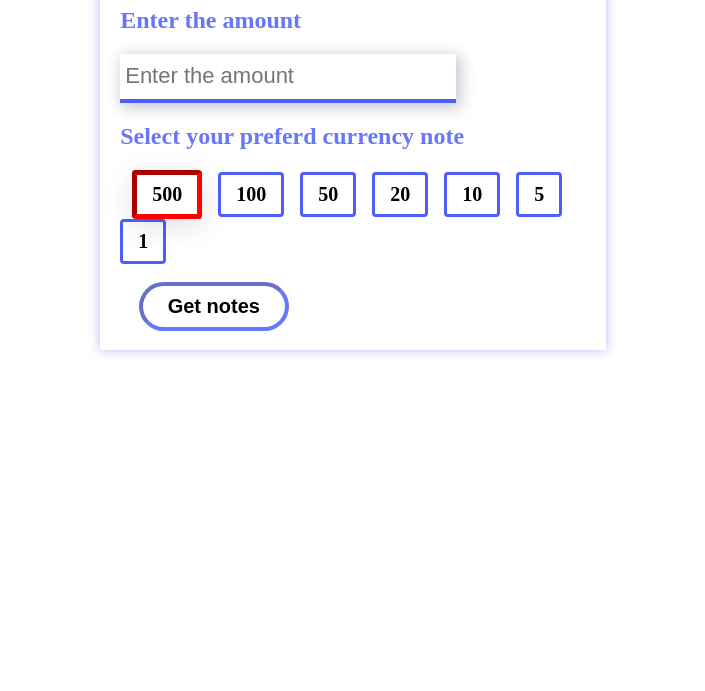
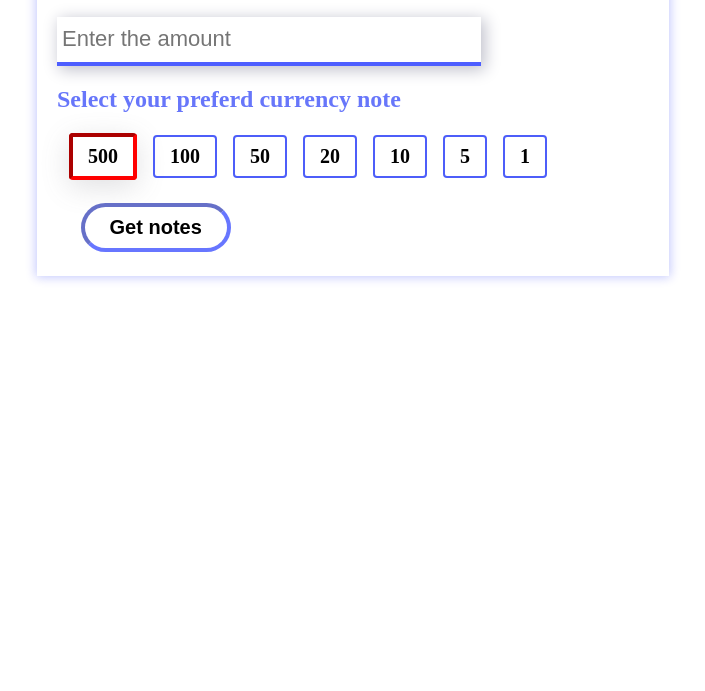
Before and after one commit to Dineshchelani/ATM-Machine, a plain HTML site: page index.html in a window 1280 px wide. Shown: the part 109-800 px from the top of the page, without its empty margins (287-992 px from the left). Drawn offline with Linux system fonts and the light colour scheme.

Commit message:
Update style.css

```diff
--- a/style.css
+++ b/style.css
@@ -1,6 +1,6 @@
 
 #mainScreen,#resultScreen{
-    width: 40%;
+    width: 50%;
     margin: auto;
     box-shadow: 0px 0px 10px 1px rgba(2, 26, 247, 0.247);
 }
@@ -26,11 +26,11 @@ label {
     padding: 8px 15px;
     font-size: 20px;
     font-weight: bold;
-    border: 3px solid #021bf7b3;
+    border: 2px solid #021bf7b3;
     border-radius: 4px;
 }
 input[type="radio"]:checked + label {
-    border: 5px inset rgb(255, 0, 0) !important;
+    border: 4px inset rgb(255, 0, 0) !important;
     box-shadow: rgba(100, 100, 111, 0.2) 0px 7px 29px 0px;
 }
 #radios label:hover {
```
